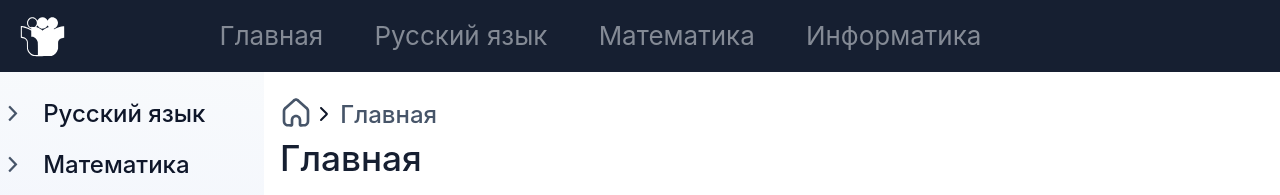
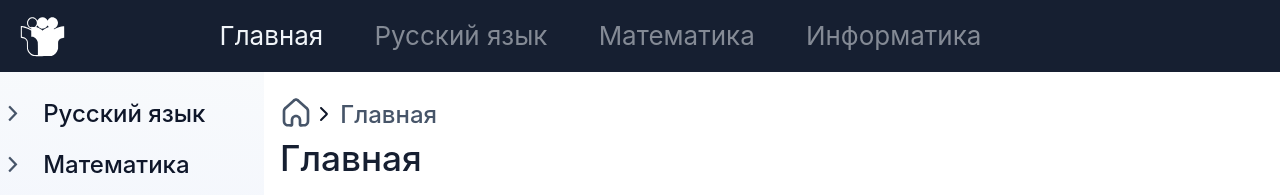
Before and after one commit to daneelez/daneelez.github.io, a Jekyll site: the page built from docs/index.html, in a window 1280 px wide. Shown: the top 195 px of the page. Built offline with Jekyll 4.4.1, drawn with Linux system fonts in a browser that asks for light colours.

Commit message:
Update header.html

```diff
--- a/docs/_includes/header.html
+++ b/docs/_includes/header.html
@@ -9,22 +9,22 @@
 	<nav>
 		<ul class="nav-ul">
 			<li>
-				<a {% if page.permalink == "/index" %}
+				<a {% if page.permalink == "index" %}
 				class="active"
 				{% endif %} href={{"/index" | responsive_url }}>Главная</a>
 			</li>
 			<li>
-				<a {% if page.permalink == "/ru/ru" %}
+				<a {% if page.permalink == "ru/ru" %}
 				class="active"
 				{% endif %} href={{"/ru/ru" | responsive_url }}>Русский язык</a>
 			</li>
 			<li>
-				<a {% if page.permalink == "/math/math" %}
+				<a {% if page.permalink == "math/math" %}
 				class="active"
 				{% endif %} href={{"/math/math" | responsive_url }}>Математика</a>
 			</li>
 			<li>
-				<a {% if page.permalink == "/inf/inf" %}
+				<a {% if page.permalink == "inf/inf" %}
 				class="active"
 				{% endif %} href={{"/inf/inf" | responsive_url }}>Информатика</a>
 			</li>
@@ -38,22 +38,22 @@
 		</summary>
 		<ul class="nav-ul">
 			<li>
-				<a {% if page.permalink == "/index" %}
+				<a {% if page.permalink == "index" %}
 				class="active"
 				{% endif %} href={{"/index" | responsive_url }}>Главная</a>
 			</li>
 			<li>
-				<a {% if page.permalink == "/ru/ru" %}
+				<a {% if page.permalink == "ru/ru" %}
 				class="active"
 				{% endif %} href={{"/ru/ru" | responsive_url }}>Русский язык</a>
 			</li>
 			<li>
-				<a {% if page.permalink == "/math/math" %}
+				<a {% if page.permalink == "math/math" %}
 				class="active"
 				{% endif %} href={{"/math/math" | responsive_url }}>Математика</a>
 			</li>
 			<li>
-				<a {% if page.permalink == "/inf/inf" %}
+				<a {% if page.permalink == "inf/inf" %}
 				class="active"
 				{% endif %} href={{"/inf/inf" | responsive_url }}>Информатика</a>
 			</li>
```
